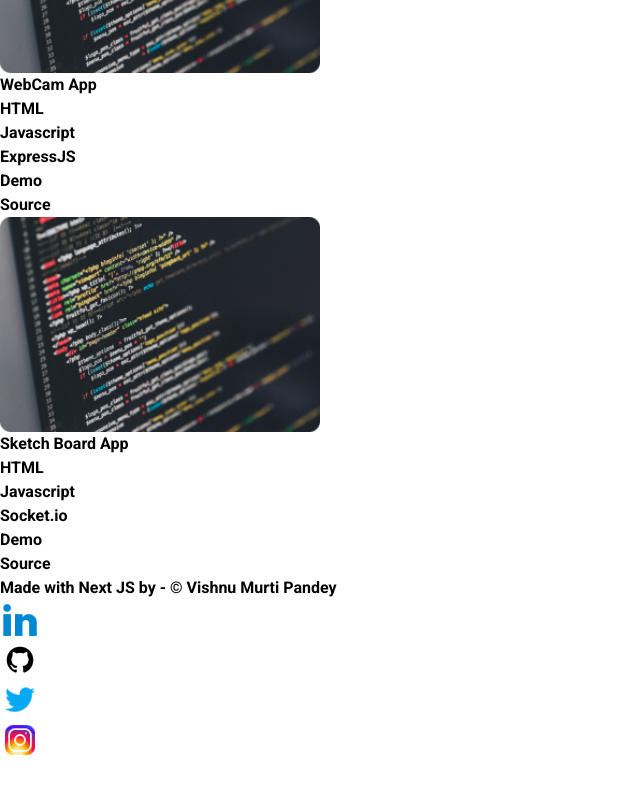
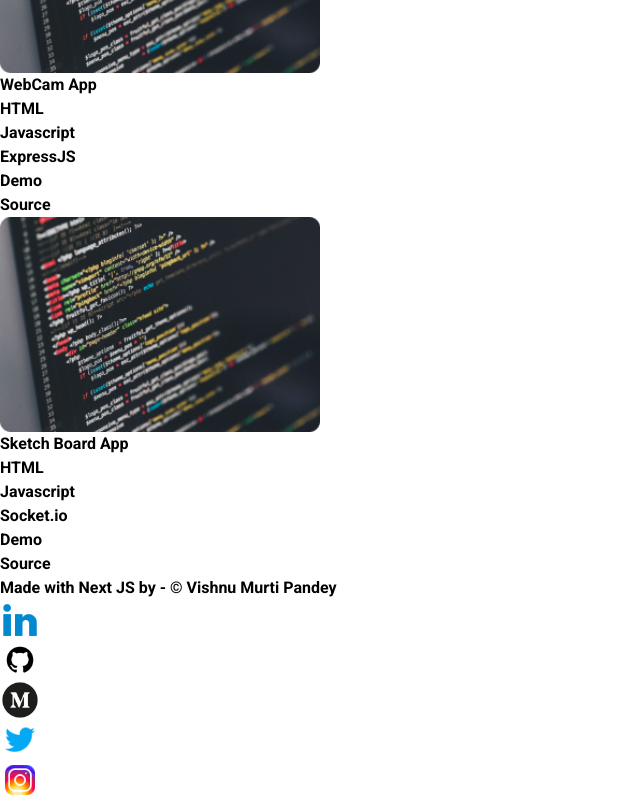
Before and after one commit to Vishnu-Murti-Pandey/portfolio, a Next.js app: page / in a window 1280 px wide. Shown: the part 2794-3594 px from the top of the page, without its empty margins (0-640 px from the left). Before the commit the page ends 3554 px from the top, so only its background shows below. Built offline with nearby package versions, Linux system fonts and the light colour scheme.

Commit message:
medium icon added

```diff
--- a/src/components/Footer.js
+++ b/src/components/Footer.js
@@ -17,6 +17,10 @@ const Footer = () => {
                     className='m-2 bg-white hover:bg-[#b2c1fd] p-6 md:p-2 w-[70px] h-[70px] flex justify-center items-center rounded-full'>
                     <Image src='/github.png' alt='' height={40} width={40} />
                 </Link>
+                <Link href='https://medium.com/@vishnupanday10' target='_blank'
+                    className='m-2 bg-white hover:bg-[#b2c1fd] p-6 md:p-2 w-[70px] h-[70px] flex justify-center items-center rounded-full'>
+                    <Image src='/medium.png' alt='' height={40} width={40} />
+                </Link>
                 <Link href='https://twitter.com/vm_pandey10' target='_blank'
                     className='m-2 bg-white hover:bg-[#b2c1fd] p-6 md:p-2 w-[70px] h-[70px] flex justify-center items-center rounded-full'>
                     <Image src='/twitter.png' alt='' height={40} width={40} />
```
Also changed, not shown: public/medium.png (added).
